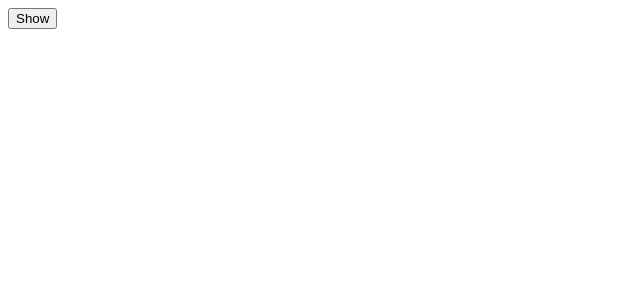
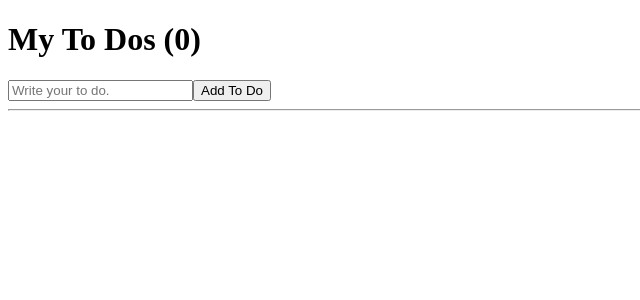
Before and after one commit to arida0511/reactJS, a React (Create React App) app in the folder react-for-beginners/: page / in a window 1280 px wide. Shown: the top 300 px of the page, without its empty margins (0-640 px from the left). Built offline with nearby package versions, Linux system fonts and the light colour scheme.

Commit message:
complete todo list

```diff
--- a/react-for-beginners/src/App.js
+++ b/react-for-beginners/src/App.js
@@ -1,20 +1,36 @@
-import { useState, useEffect } from "react";
-
-function Hello() {
-  useEffect(() => {
-    console.log("hi");
-    return () => console.log("bye");
-  }, []);
-  return <h1>Hello</h1>;
-}
+import { useState } from "react";
 
 function App() {
-  const [showing, setShowing] = useState(false);
-  const onClick = () => setShowing((prev) => !prev);
+  const [toDo, setToDo] = useState("");
+  const [toDos, setToDos] = useState([]);
+  const onChange = (event) => setToDo(event.target.value);
+  const onSubmit = (event) => {
+    event.preventDefault();
+    if (toDo === "") {
+      return;
+    }
+    setToDos((currentArray) => [toDo, ...currentArray]);
+    setToDo("");
+  };
+
   return (
     <div>
-      {showing ? <Hello /> : null}
-      <button onClick={onClick}>{showing ? "Hide" : "Show"}</button>
+      <h1>My To Dos ({toDos.length})</h1>
+      <form onSubmit={onSubmit}>
+        <input
+          onChange={onChange}
+          value={toDo}
+          type="text"
+          placeholder="Write your to do."
+        />
+        <button>Add To Do</button>
+      </form>
+      <hr />
+      <ul>
+        {toDos.map((item, index) => (
+          <li key={index}>{item}</li>
+        ))}
+      </ul>
     </div>
   );
 }
```
